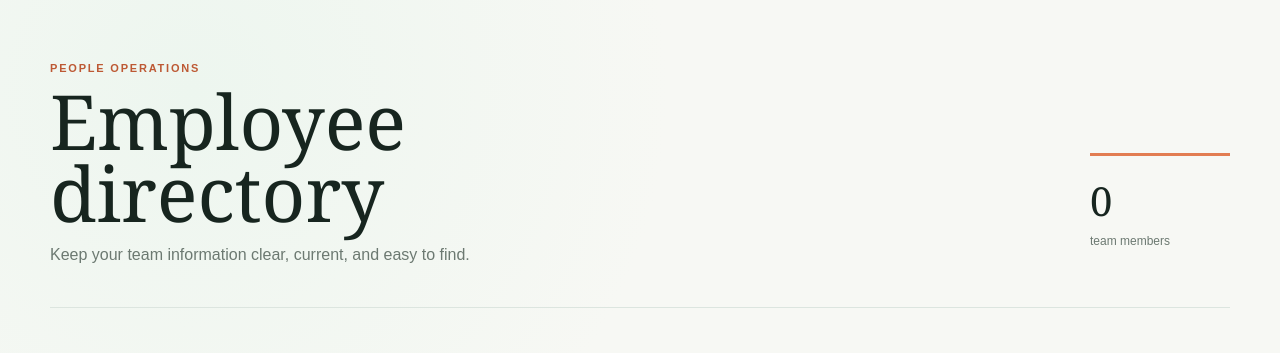
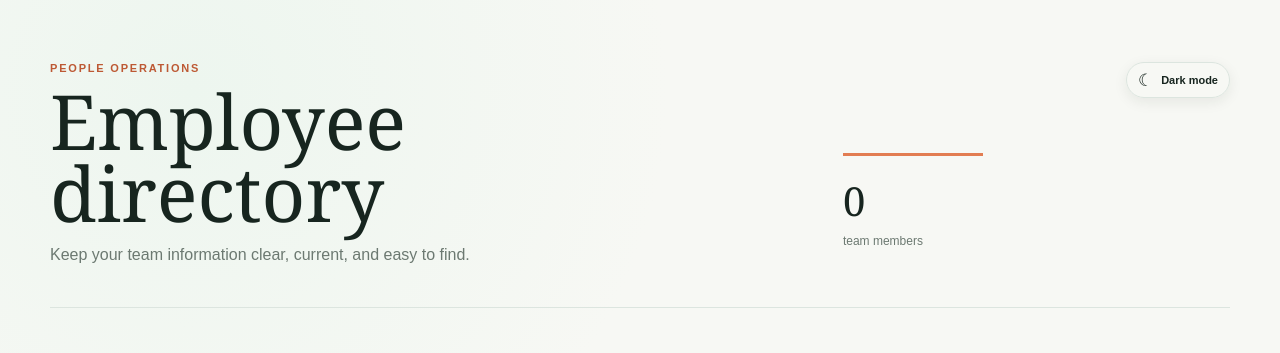
Before and after one commit to N-alt76/Employee-Management-System-2026, a Flask app: page / in a window 1280 px wide. Shown: the top 353 px of the page. Run offline with Flask 3, Linux system fonts and the light colour scheme; data that the repository does not hold is empty.

Commit message:
Add persistent dark mode toggle

```diff
--- a/static/css/style.css
+++ b/static/css/style.css
@@ -3,9 +3,26 @@
   --muted: #6c7971;
   --line: #dce5df;
   --paper: #f7f8f4;
+  --wash: #edf6ef;
+  --input-line: #aebcb3;
   --accent: #e27d52;
   --accent-dark: #bd5934;
   --mint: #dceee5;
+  --button-ink: #ffffff;
+  --shadow: rgba(23, 37, 31, 0.08);
+}
+[data-theme="dark"] {
+  --ink: #edf5ef;
+  --muted: #aabbb0;
+  --line: #304238;
+  --paper: #121a16;
+  --wash: #1c3028;
+  --input-line: #5c7467;
+  --accent: #f09267;
+  --accent-dark: #ffad82;
+  --mint: #254438;
+  --button-ink: #17251f;
+  --shadow: rgba(0, 0, 0, 0.25);
 }
 * {
   box-sizing: border-box;
@@ -14,7 +31,7 @@ body {
   margin: 0;
   color: var(--ink);
   background:
-    radial-gradient(circle at 15% 10%, #edf6ef 0, transparent 35%), var(--paper);
+    radial-gradient(circle at 15% 10%, var(--wash) 0, transparent 35%), var(--paper);
   font-family: Georgia, "Times New Roman", serif;
 }
 .shell {
@@ -23,6 +40,7 @@ body {
   padding: 62px 0 80px;
 }
 .header {
+  position: relative;
   display: flex;
   justify-content: space-between;
   gap: 32px;
@@ -86,6 +104,32 @@ h3 {
     12px Arial,
     sans-serif;
 }
+.theme-toggle {
+  display: inline-flex;
+  align-items: center;
+  gap: 8px;
+  align-self: start;
+  min-height: 36px;
+  padding: 8px 11px;
+  border: 1px solid var(--line);
+  border-radius: 999px;
+  color: var(--ink);
+  background: transparent;
+  box-shadow: 0 4px 14px var(--shadow);
+}
+.theme-toggle:hover,
+.theme-toggle:focus-visible {
+  border-color: var(--accent);
+  color: var(--accent-dark);
+}
+.theme-icon {
+  font-size: 17px;
+  line-height: 1;
+}
+.theme-label {
+  font-size: 11px;
+  font-weight: 700;
+}
 .workspace {
   display: grid;
   grid-template-columns: 290px 1fr;
@@ -117,7 +161,7 @@ input {
   margin-top: 7px;
   padding: 11px 0;
   border: 0;
-  border-bottom: 1px solid #aebcb3;
+  border-bottom: 1px solid var(--input-line);
   outline: 0;
   color: var(--ink);
   background: transparent;
@@ -146,7 +190,7 @@ button {
   margin-top: 14px;
   padding: 14px 16px;
   border: 0;
-  color: white;
+  color: var(--button-ink);
   background: var(--accent);
   font-weight: 700;
 }
@@ -250,6 +294,12 @@ button {
   .header {
     align-items: start;
     flex-direction: column;
+    padding-top: 52px;
+  }
+  .theme-toggle {
+    position: absolute;
+    top: 0;
+    right: 0;
   }
   .stat {
     width: 100%;
--- a/static/js/app.js
+++ b/static/js/app.js
@@ -2,9 +2,30 @@ const form = document.querySelector("#employee-form");
 const list = document.querySelector("#employee-list");
 const search = document.querySelector("#search");
 const message = document.querySelector("#form-message");
+const themeToggle = document.querySelector("#theme-toggle");
+const themeIcon = themeToggle.querySelector(".theme-icon");
+const themeLabel = themeToggle.querySelector(".theme-label");
 let employees = [];
 
 const fields = ["name", "email", "department", "role", "salary"];
+
+function applyTheme(theme) {
+	document.documentElement.dataset.theme = theme;
+	const isDark = theme === "dark";
+	themeIcon.textContent = isDark ? "☀" : "☾";
+	themeLabel.textContent = isDark ? "Light mode" : "Dark mode";
+	themeToggle.setAttribute("aria-label", isDark ? "Switch to light mode" : "Switch to dark mode");
+	themeToggle.title = isDark ? "Switch to light mode" : "Switch to dark mode";
+}
+
+const savedTheme = localStorage.getItem("employee-management-theme") || "light";
+applyTheme(savedTheme === "dark" ? "dark" : "light");
+
+themeToggle.addEventListener("click", () => {
+	const nextTheme = document.documentElement.dataset.theme === "dark" ? "light" : "dark";
+	localStorage.setItem("employee-management-theme", nextTheme);
+	applyTheme(nextTheme);
+});
 
 function render() {
 	const query = search.value.toLowerCase().trim();
--- a/templates/index.html
+++ b/templates/index.html
@@ -1,5 +1,5 @@
 <!doctype html>
-<html lang="en">
+<html lang="en" data-theme="light">
   <head>
     <meta charset="utf-8" />
     <meta name="viewport" content="width=device-width, initial-scale=1" />
@@ -22,6 +22,16 @@
         <div class="stat">
           <strong id="employee-count">0</strong><span>team members</span>
         </div>
+        <button
+          id="theme-toggle"
+          class="theme-toggle"
+          type="button"
+          aria-label="Switch to dark mode"
+          title="Switch to dark mode"
+        >
+          <span class="theme-icon" aria-hidden="true">☾</span>
+          <span class="theme-label">Dark mode</span>
+        </button>
       </header>
 
       <section class="workspace">
```
